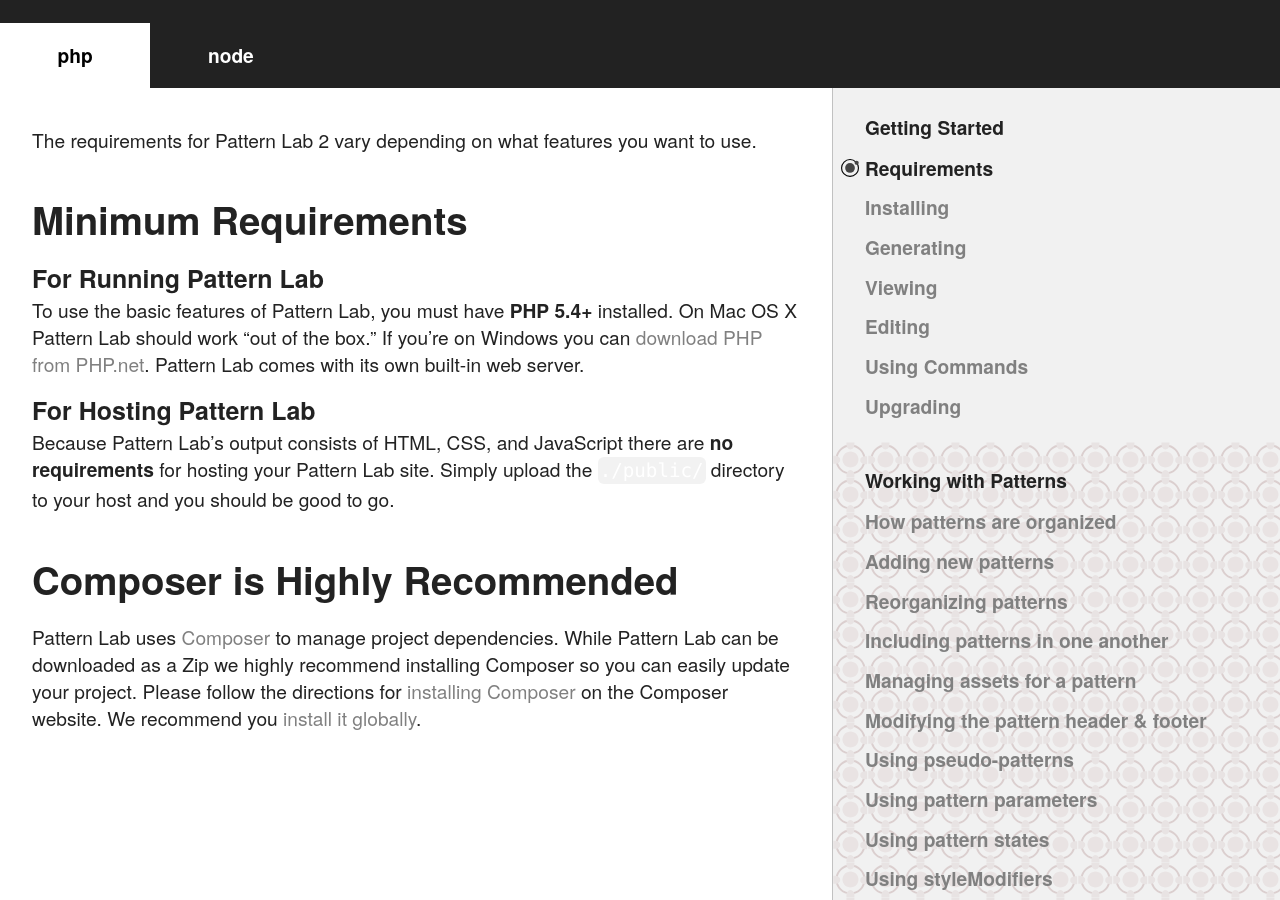
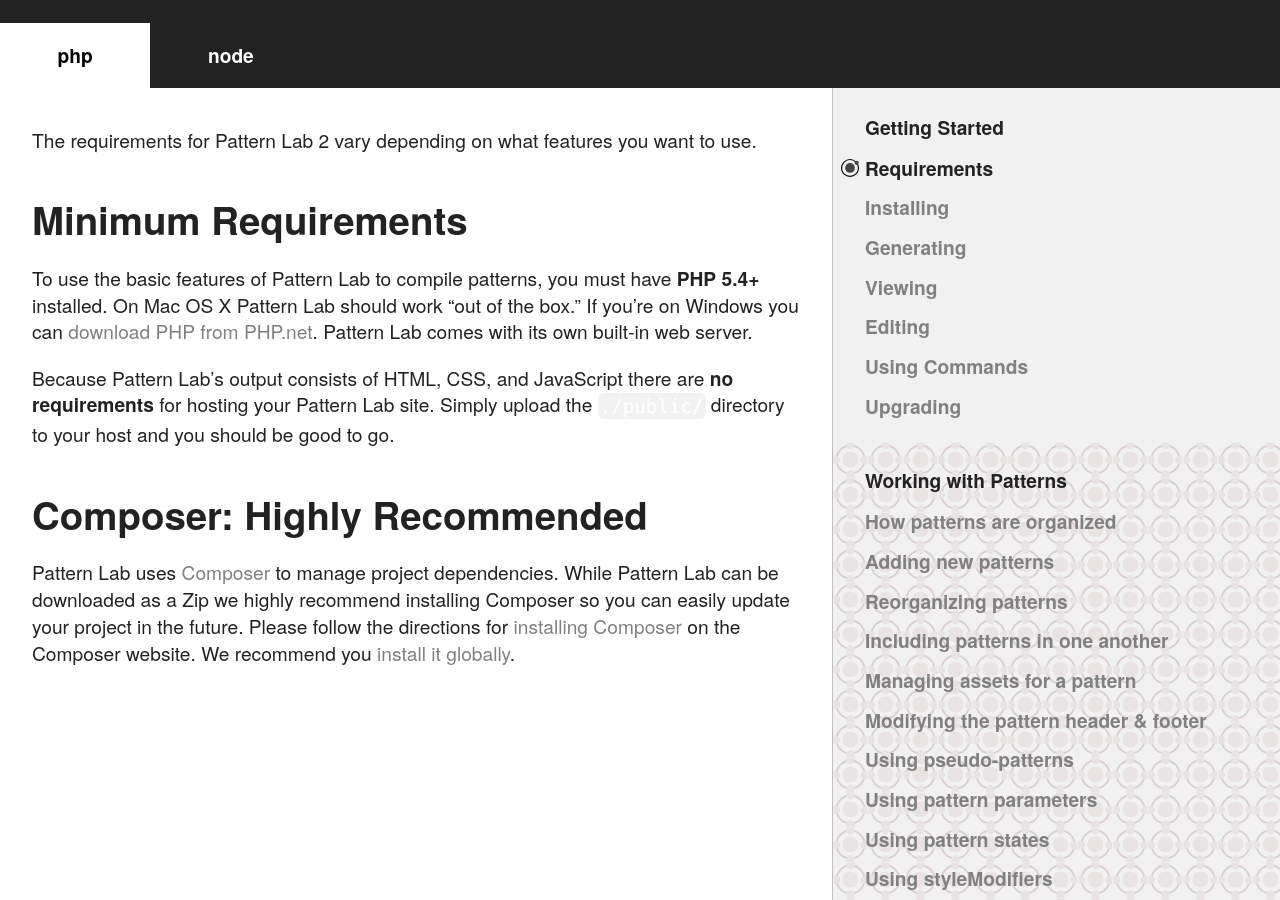
Before and after one commit to pattern-lab/website, a Jekyll site: the page built from docs/requirements.md, in a window 1280 px wide and 900 px high, scrolled down 412 px. Built offline with Jekyll 4.4.1, drawn with Linux system fonts in a browser that asks for light colours; comment, search, counter and statistics services are not loaded.

Commit message:
updating requirements again

```diff
--- a/docs/requirements.md
+++ b/docs/requirements.md
@@ -18,17 +18,13 @@
 
 ## Minimum Requirements
 
-### For Running Pattern Lab
-
-To use the basic features of Pattern Lab, you must have **PHP 5.4+** installed. On Mac OS X Pattern Lab should work "out of the box." If you're on Windows you can [download PHP from PHP.net](http://windows.php.net/download/). Pattern Lab comes with its own built-in web server.
-
-### For Hosting Pattern Lab
+To use the basic features of Pattern Lab to compile patterns, you must have **PHP 5.4+** installed. On Mac OS X Pattern Lab should work "out of the box." If you're on Windows you can [download PHP from PHP.net](http://windows.php.net/download/). Pattern Lab comes with its own built-in web server.
 
 Because Pattern Lab's output consists of HTML, CSS, and JavaScript there are **no requirements** for hosting your Pattern Lab site. Simply upload the `./public/` directory to your host and you should be good to go.
 
-## Composer is Highly Recommended
+## Composer: Highly Recommended
 
-Pattern Lab uses [Composer](https://getcomposer.org/) to manage project dependencies. While Pattern Lab can be downloaded as a Zip we highly recommend installing Composer so you can easily update your project. Please follow the directions for [installing Composer](https://getcomposer.org/doc/00-intro.md#installation-linux-unix-osx) on the Composer website. We recommend you [install it globally](https://getcomposer.org/doc/00-intro.md#globally).
+Pattern Lab uses [Composer](https://getcomposer.org/) to manage project dependencies. While Pattern Lab can be downloaded as a Zip we highly recommend installing Composer so you can easily update your project in the future. Please follow the directions for [installing Composer](https://getcomposer.org/doc/00-intro.md#installation-linux-unix-osx) on the Composer website. We recommend you [install it globally](https://getcomposer.org/doc/00-intro.md#globally).
 
 {% endcapture %}
 {{ m | markdownify }}
```
